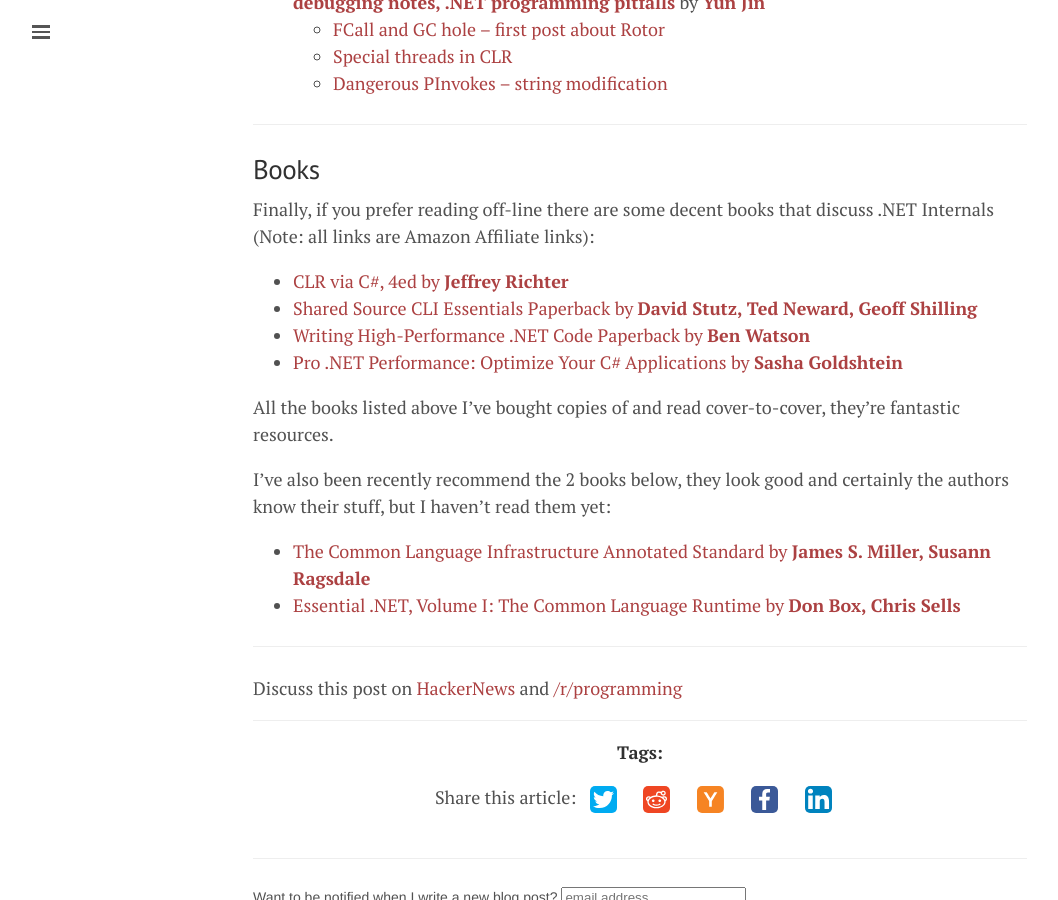
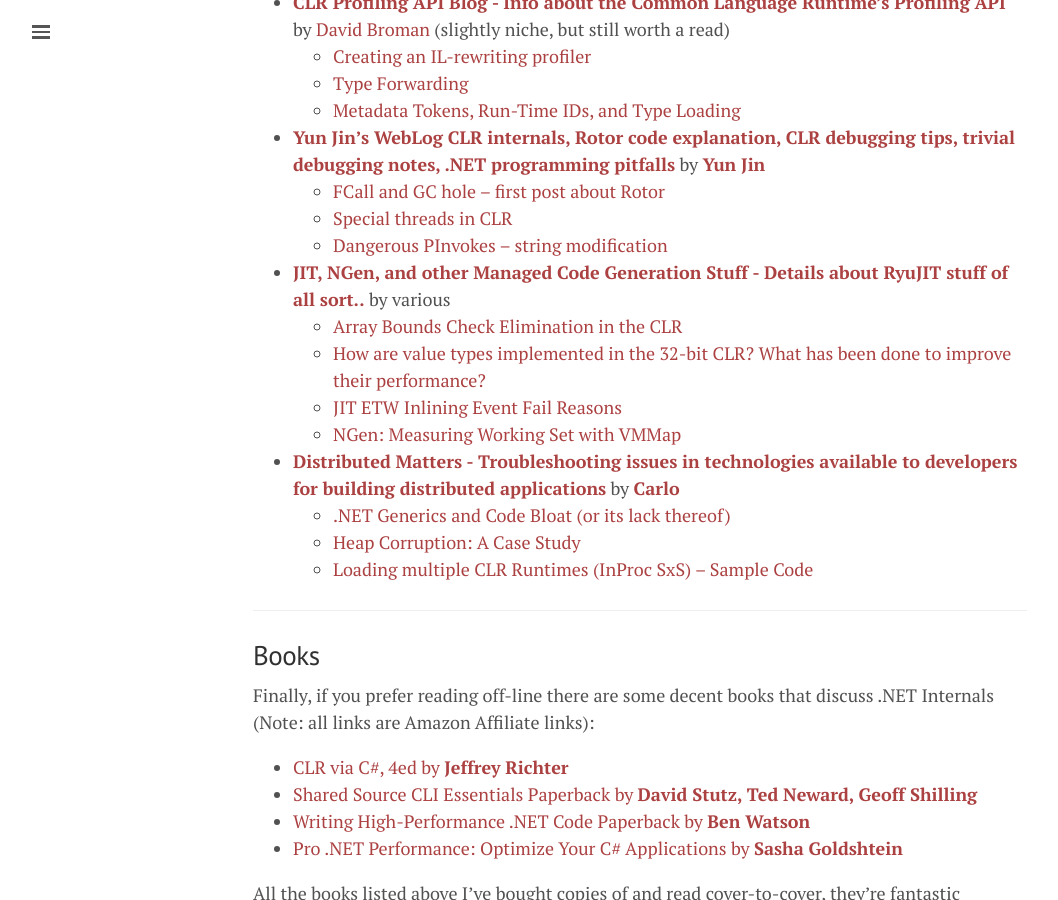
Before and after one commit to mattwarren/mattwarren.github.io, a Jekyll site: the page built from _posts/2018-01-22-Resources-for-Learning-about-.NET-Internals.md, in a window 1280 px wide and 900 px high, scrolled down 4956 px. Shown: the whole window, without its empty margins (0-1058 px from the left). Built offline with Jekyll 4.4.1, drawn with Linux system fonts in a browser that asks for light colours; nearby versions of some CDN libraries; comment, search, counter and statistics services are not loaded; some of the changed text lies outside the part shown.

Commit message:
Added extra blogs to the '.NET Internals' list

```diff
--- a/_posts/2018-01-22-Resources-for-Learning-about-.NET-Internals.md
+++ b/_posts/2018-01-22-Resources-for-Learning-about-.NET-Internals.md
@@ -118,6 +118,12 @@
   - [Internals to .NET](http://www.abhisheksur.com/2011/03/internals-to-net.html)
   - [Internals of .NET Objects and Use of SOS](http://www.abhisheksur.com/2011/09/internals-of-net-objects-and-use-of-sos.html)
   - [ValueTypes and ReferenceTypes : Under the Hood](http://www.abhisheksur.com/2011/07/valuetypes-and-referencetypes-under.html) ([part 2](http://www.abhisheksur.com/2011/07/valuetype-and-referencetype-under-hood.html))
+- [**Random IT Utensils**](https://blog.adamfurmanek.pl/) by [Adam Furmanek](https://twitter.com/furmanekadam)
+  - [Custom memory allocation in C# Part 1 — Allocating object on a stack](https://blog.adamfurmanek.pl/2016/04/23/custom-memory-allocation-in-c-part-1/)
+  - [Custom memory allocation in C# Part 6 — Memory errors](https://blog.adamfurmanek.pl/2016/07/09/custom-memory-allocation-in-c-part-6/)
+  - [.NET Inside Out Part 1 — Virtual and non-virtual calls in C#](https://blog.adamfurmanek.pl/2016/05/21/virtual-and-non-virtual-calls-in-c/)
+  - [.NET Inside Out Part 4 — How to override sealed function in C# Revisited](https://blog.adamfurmanek.pl/2017/05/27/how-to-override-sealed-function-in-c-revisited/)
+  - [.NET Inside Out Part 7 — Generating Func from a bunch of bytes in C#](https://blog.adamfurmanek.pl/2018/03/24/generating-func-from-bunch-of-bytes-in-c/)
 
 ----
 
@@ -165,6 +171,15 @@
   - [FCall and GC hole – first post about Rotor](https://blogs.msdn.microsoft.com/yunjin/2004/02/09/fcall-and-gc-hole-first-post-about-rotor/)
   - [Special threads in CLR](https://blogs.msdn.microsoft.com/yunjin/2005/07/05/special-threads-in-clr/)
   - [Dangerous PInvokes – string modification](https://blogs.msdn.microsoft.com/yunjin/2004/02/21/dangerous-pinvokes-string-modification/)
+- [**JIT, NGen, and other Managed Code Generation Stuff - Details about RyuJIT stuff of all sort..**](https://blogs.msdn.microsoft.com/clrcodegeneration) by various
+  - [Array Bounds Check Elimination in the CLR](https://blogs.msdn.microsoft.com/clrcodegeneration/2009/08/13/array-bounds-check-elimination-in-the-clr/)
+  - [How are value types implemented in the 32-bit CLR? What has been done to improve their performance?](https://blogs.msdn.microsoft.com/clrcodegeneration/2007/11/02/how-are-value-types-implemented-in-the-32-bit-clr-what-has-been-done-to-improve-their-performance/)
+  - [JIT ETW Inlining Event Fail Reasons](https://blogs.msdn.microsoft.com/clrcodegeneration/2009/10/21/jit-etw-inlining-event-fail-reasons/)
+  - [NGen: Measuring Working Set with VMMap](https://blogs.msdn.microsoft.com/clrcodegeneration/2010/04/27/ngen-measuring-working-set-with-vmmap/)
+- [**Distributed Matters - Troubleshooting issues in technologies available to developers for building distributed applications**](https://blogs.msdn.microsoft.com/carlos) by [**Carlo**](https://blogs.msdn.microsoft.com/carlos/author/carcolo/)
+  - [.NET Generics and Code Bloat (or its lack thereof)](https://blogs.msdn.microsoft.com/carlos/2009/11/09/net-generics-and-code-bloat-or-its-lack-thereof/)
+  - [Heap Corruption: A Case Study](https://blogs.msdn.microsoft.com/carlos/2008/12/10/heap-corruption-a-case-study/)
+  - [Loading multiple CLR Runtimes (InProc SxS) – Sample Code](https://blogs.msdn.microsoft.com/carlos/2013/08/23/loading-multiple-clr-runtimes-inproc-sxs-sample-code/)
 
 ----
 
```
